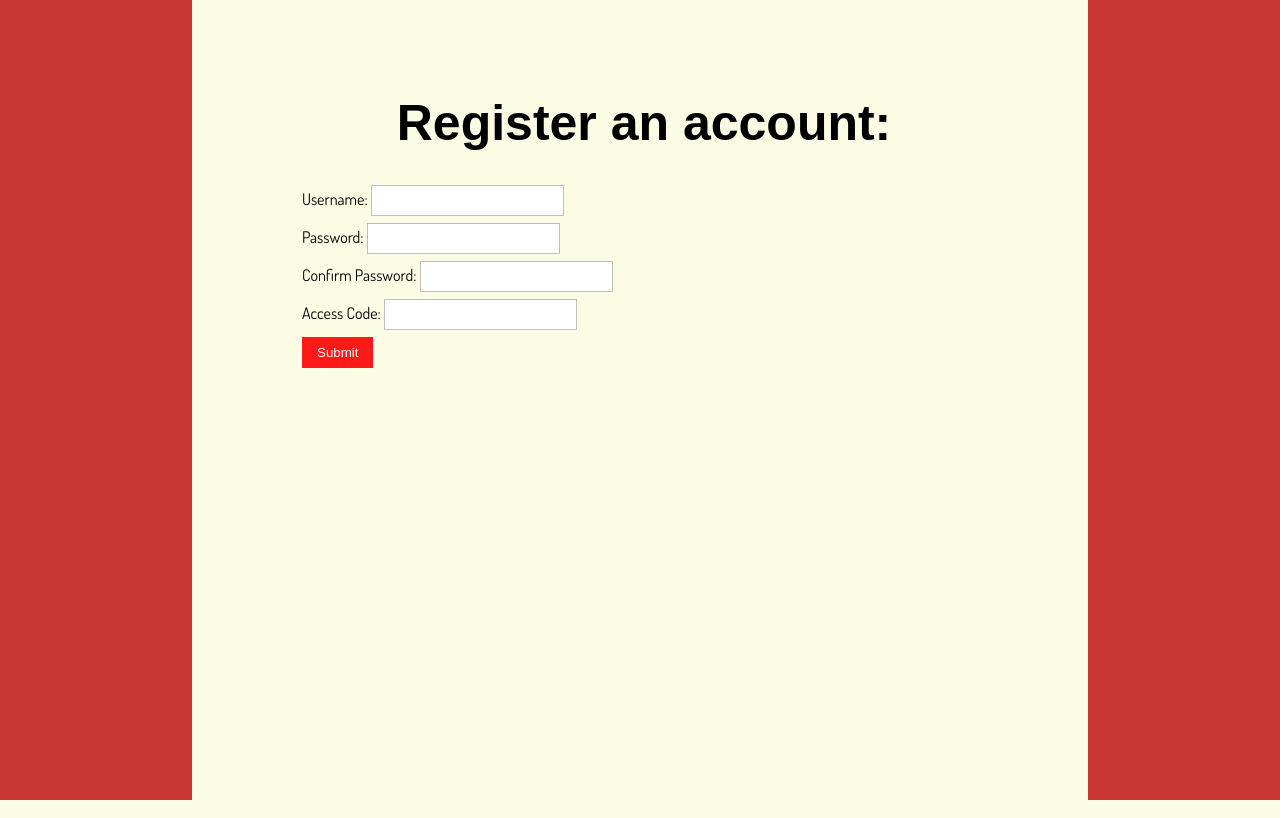
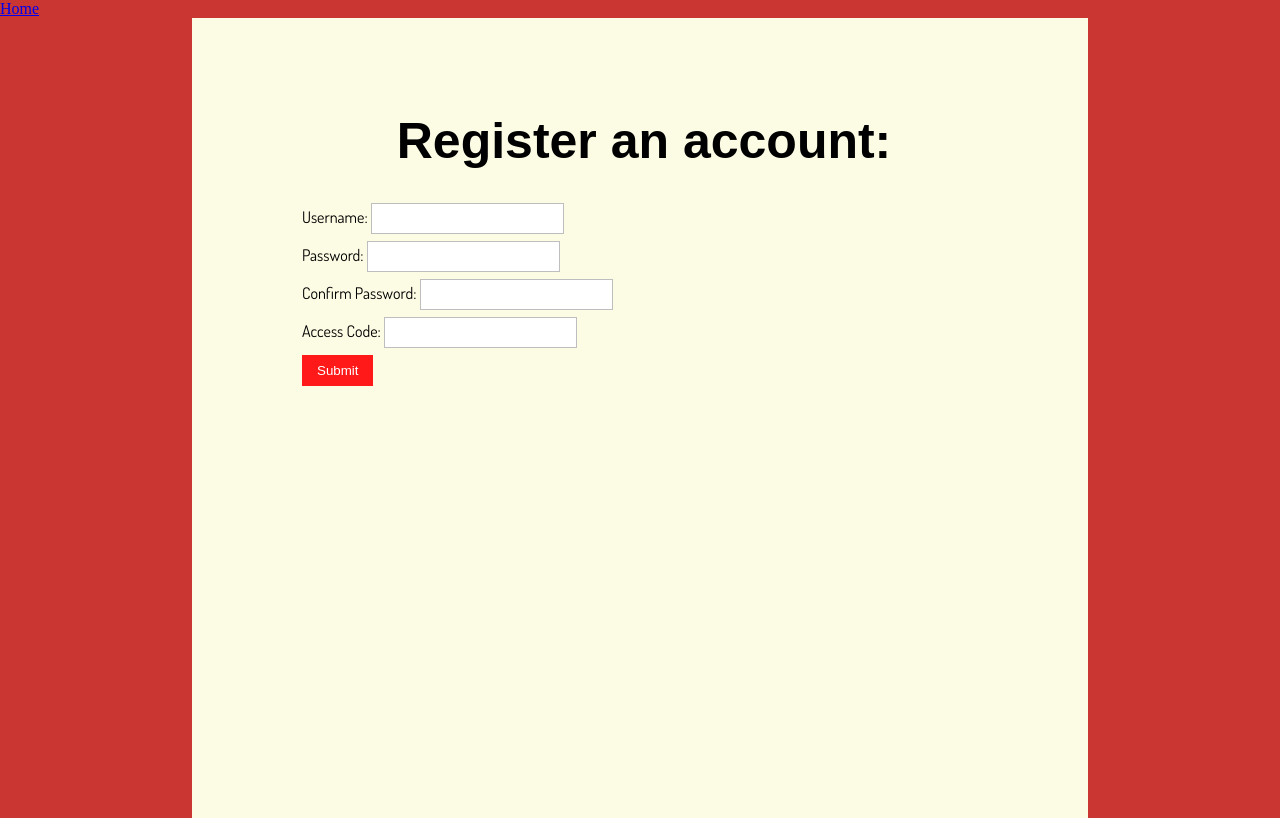
Before and after one commit to rdaley2/Sydney09, a PHP site: page /register.php in a window 1280 px wide. Run offline with PHP 8.4, Linux system fonts and the light colour scheme; some web fonts are replaced.

Commit message:
nav bar in register

```diff
--- a/OTHER TRIAL SORRY GUYS HAHA/Lab09/admin/register.php
+++ b/OTHER TRIAL SORRY GUYS HAHA/Lab09/admin/register.php
@@ -8,7 +8,11 @@
 		<link rel="stylesheet" href="../css/grid.css">
 	</head>
 	<body>
-	   <div class="container">
+		<div class="topnav" id="myTopnav">
+                <a href="../assignment09.html">Home</a>
+		</div>
+
+		<div class="container">
 	   		<div class="formformat">
 	     		<h1>Register an account:</h1>
 
```
